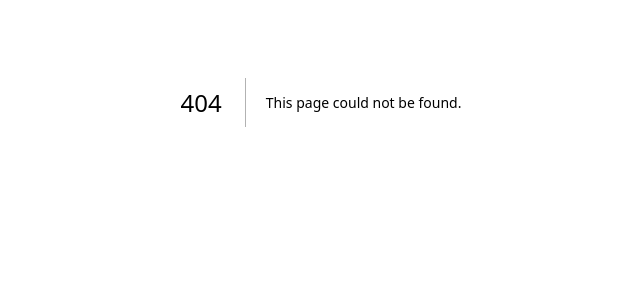
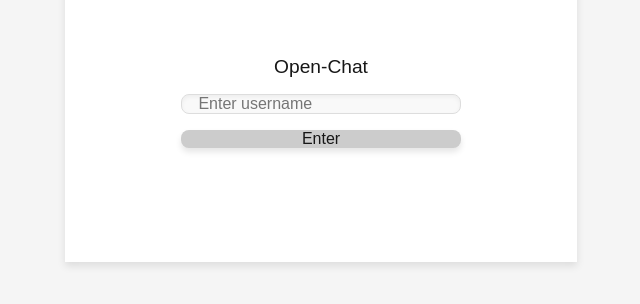
Before and after one commit to Littlebean47/open-chat, a Next.js app: page /login in a window 1280 px wide. Before the commit this address had no page. Shown: the part 298-602 px from the top of the page, without its empty margins (319-959 px from the left). Built offline with nearby package versions, Linux system fonts and the light colour scheme.

Commit message:
Added login as an example  to demonstrate next.js routing

```diff
--- /dev/null
+++ b/src/app/login/page.js
@@ -0,0 +1,28 @@
+"use client"
+import React from "react"
+import styles from './styles.module.css'
+
+
+function Login() {
+
+    //////////////////////////////////////////////////////////////////////////////
+    //This Component is purely used to diplay the differences in next.js routing//
+    /////////////////////////////////////////////////////////////////////////////
+
+
+    const [username, setUsername] = React.useState("")
+
+    return (
+        <div className={styles.loginContainer}>
+            <div className={styles.login}>
+                <h2>Open-Chat</h2>
+                <div className={styles.inputContainer}>
+                    <input placeholder="Enter username" onChange={(e) => setUsername(e.target.value)} name="usernameInput"/>
+                    <button disabled={!username} name="usernameSubmit">Enter</button>
+                </div>
+            </div>
+        </div>
+    )
+}
+
+export default Login
--- /dev/null
+++ b/src/app/login/styles.module.css
@@ -0,0 +1,79 @@
+.loginContainer {
+    display: flex;
+    justify-content: center;
+    align-items: center;
+    min-height: 100vh;
+    padding: var(--container-padding);
+    background-color: #f5f5f5;
+}
+
+.login {
+    border: 1px solid var(--border-color);
+    height: clamp(300px, 40vh, 600px);
+    width: clamp(300px, 40vw, 800px);
+    border-radius: var(--border-radius);
+    display: flex;
+    flex-direction: column;
+    justify-content: center;
+    align-items: center;
+    background-color: #fff;
+    box-shadow: 0 4px 8px rgba(0, 0, 0, 0.1);
+    padding: 2rem;
+    transition: box-shadow 0.3s ease;
+}
+
+.login:hover {
+    box-shadow: 0 6px 12px rgba(0, 0, 0, 0.15);
+}
+
+.login>h2 {
+    font-size: larger;
+    font-weight: 100;
+    margin-bottom: 1rem;
+}
+
+.inputContainer>input {
+    width: 100%;
+    height: var(--input-height);
+    padding: 0 1rem;
+    margin-bottom: 1rem;
+    border: 1px solid #ddd;
+    border-radius: 8px;
+    background-color: #f9f9f9;
+    font-size: 1rem;
+    transition: border-color 0.3s ease, box-shadow 0.3s ease;
+    box-shadow: inset 0 2px 4px rgba(0, 0, 0, 0.05);
+}
+
+.inputContainer> :focus {
+    border-color: var(--primary-color);
+    box-shadow: 0 0 0 3px rgba(76, 175, 80, 0.2);
+    outline: none;
+}
+
+.inputContainer>button {
+    width: 100%;
+    height: var(--input-height);
+    background-color: var(--primary-color);
+    color: var(--secondary-color);
+    border: none;
+    border-radius: 8px;
+    font-size: 1rem;
+    cursor: pointer;
+    transition: background-color 0.3s ease, box-shadow 0.3s ease;
+    box-shadow: 0 4px 6px rgba(0, 0, 0, 0.1);
+}
+
+.inputContainer>button:hover {
+    background-color: darken(var(--primary-color), 10%);
+    box-shadow: 0 6px 12px rgba(0, 0, 0, 0.15);
+}
+
+.inputContainer>button:active {
+    background-color: darken(var(--primary-color), 20%);
+}
+
+.inputContainer>button:disabled {
+    background-color: #cccccc;
+    cursor: not-allowed;
+}
```
